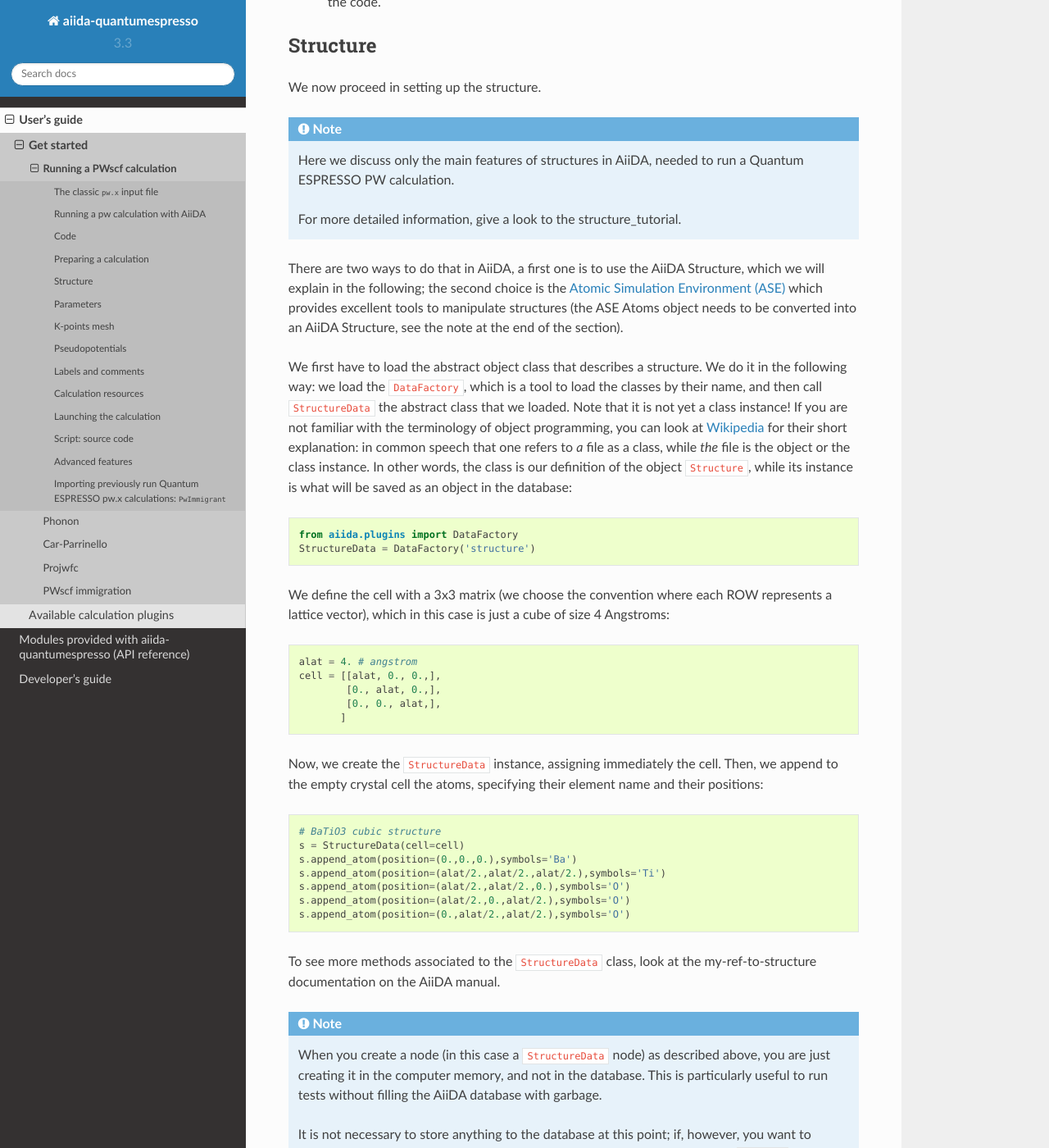
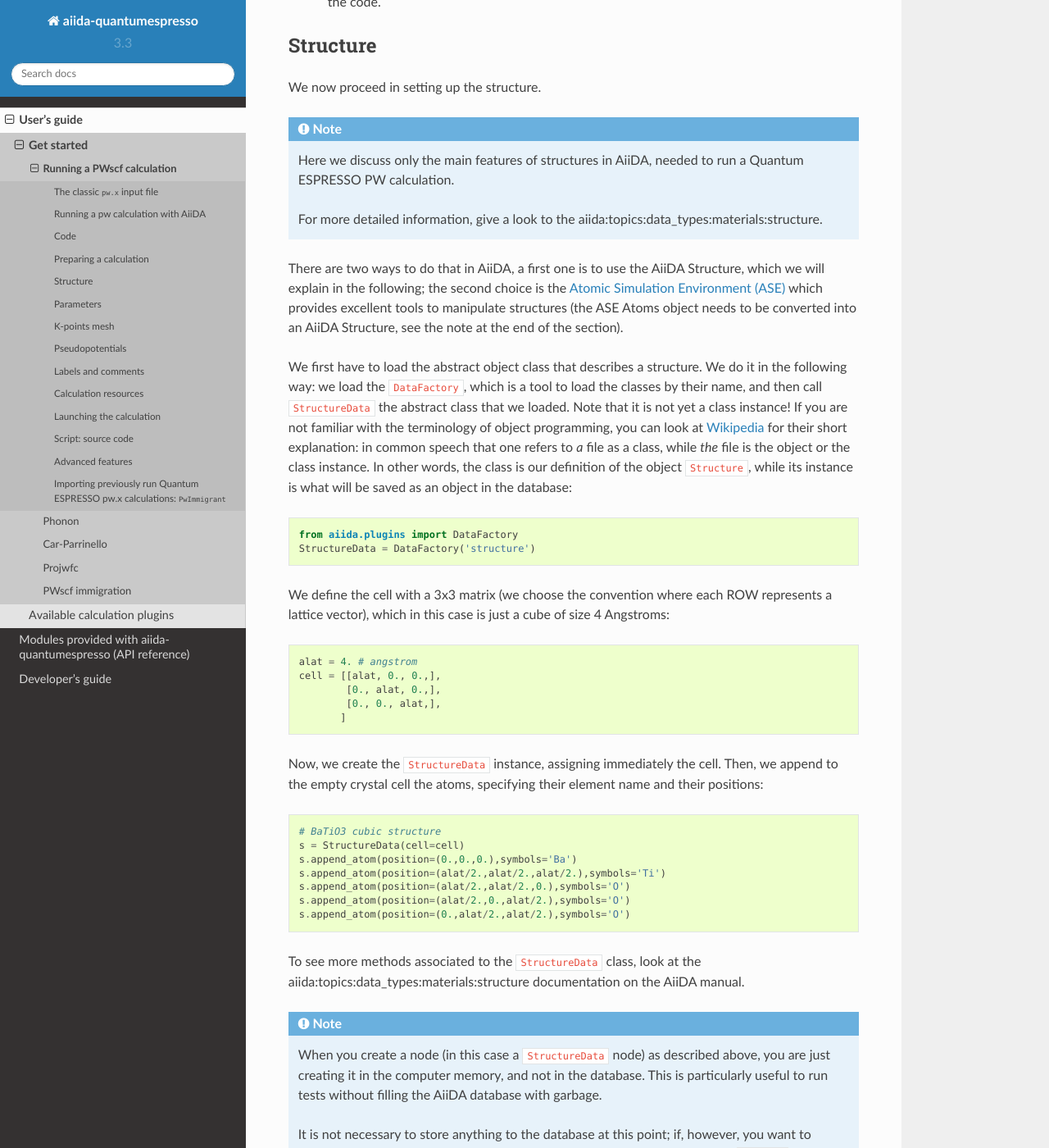
Before and after one commit to aiidateam/aiida-quantumespresso, a Sphinx documentation site: the page built from docs/source/user_guide/get_started/examples/pw_tutorial.rst, in a window 1280 px wide and 1400 px high, scrolled down 3774 px. Shown: the whole window at 82% size. Built offline with Sphinx 7.4.7 and the Read the Docs theme 2.0.0, drawn with Linux system fonts in a browser that asks for light colours; some of the changed text lies outside the part shown.

Commit message:
fix old references

```diff
--- a/docs/source/user_guide/get_started/examples/cp_tutorial.rst
+++ b/docs/source/user_guide/get_started/examples/cp_tutorial.rst
@@ -143,7 +143,7 @@ link any kpoint as input::
   calc.use_parameters(parameters)
 
 Finally, load the proper pseudopotentials using
-e.g. a pseudopotential family (see :ref:`my-ref-to-pseudo-tutorial`)::
+e.g. a pseudopotential family (see :ref:`aiida:topics:data_types:materials:upf`)::
 
   pseudo_family = 'lda_pslib'
   calc.use_pseudos_from_family(pseudo_family)
--- a/docs/source/user_guide/get_started/examples/ph_tutorial.rst
+++ b/docs/source/user_guide/get_started/examples/ph_tutorial.rst
@@ -88,7 +88,7 @@ As for ``pw.x``, we simply do::
 
 and we set the parameters of the scheduler
 (and just like the PWscf, this is a configuration valid
-for the PBSpro and slurm schedulers only, see :ref:`my-reference-to-scheduler`).
+for the PBSpro and slurm schedulers only, see :ref:`aiida:topics:schedulers`).
 
 ::
 
--- a/docs/source/user_guide/get_started/examples/pw_tutorial.rst
+++ b/docs/source/user_guide/get_started/examples/pw_tutorial.rst
@@ -127,7 +127,7 @@ Once you have a code, you can start to assemble the inputs to run
 a PWscf calculation.
 
 .. note:: To learn more about calculations and processes in AiiDA you can
-  refer to the :ref:`working_calculations` and :ref:`concepts_processes` sections
+  refer to the :ref:`aiida:topics:calculations` and :ref:`aiida:topics:processes` sections
   of the AiiDA manual
   Remember that what is shown here refers to the Quantum ESPRESSO plugin:
   different codes will in general required different inputs.
@@ -190,7 +190,7 @@ We now proceed in setting up the structure.
     to run a Quantum ESPRESSO PW calculation.
 
     For more detailed information, give a look to the
-    :ref:`structure_tutorial`.
+    :ref:`aiida:topics:data_types:materials:structure`.
 
 There are two ways to do that in AiiDA, a first one is to use the AiiDA Structure,
 which we will explain in the following; the second choice is the
@@ -233,7 +233,7 @@ Then, we append to the empty crystal cell the atoms, specifying their element na
   s.append_atom(position=(0.,alat/2.,alat/2.),symbols='O')
 
 To see more methods associated to the ``StructureData`` class,
-look at the :ref:`my-ref-to-structure` documentation on the AiiDA manual.
+look at the :ref:`aiida:topics:data_types:materials:structure` documentation on the AiiDA manual.
 
 .. note:: When you create a node (in this case a ``StructureData`` node) as
   described above, you are just creating it in the computer memory, and not
@@ -247,7 +247,7 @@ look at the :ref:`my-ref-to-structure` documentation on the AiiDA manual.
     s.store()
 
 For an extended tutorial about the creation of ``Structure`` objects,
-check :ref:`this tutorial on the AiiDA-core documentation <aiida:structure_tutorial>`.
+check :ref:`this tutorial on the AiiDA-core documentation <aiida:topics:data_types:materials:structure>`.
 
 .. note:: AiiDA also supports  ASE structures. Once you created your structure
   with ASE, in an object instance called say ``ase_s``, you can
@@ -561,7 +561,7 @@ pseudopotential files, one for each element of the structure.
 
    For a more extended documentation on how to import pseudopotentials in the database,
    and how to handle and instal pseudopotential families, you can find more
-   information in :ref:`my-ref-to-pseudo-tutorial`.
+   information in :ref:`aiida:topics:data_types:materials:upf`.
 
 The ``builder.pseudos`` input is a dictionary, where the keys are the names of
 the elements, and the values are the ``UpfData`` objects stored in the database.
@@ -645,7 +645,7 @@ To execute the calculation, there are two possible ways:
    - run: the calculation gets executed in the shell, locking it until it is finished;
    - submit: the calculation is handled to the AiiDA daemon, and it will be running in the background
 
-The commands are explained more in detail in the :ref:`working_processes_launching` documentation of AiiDA.
+The commands are explained more in detail in the :ref:`aiida:tutorial` documentation of AiiDA.
 
 To run your calculation, you can execute: ::
 
```
